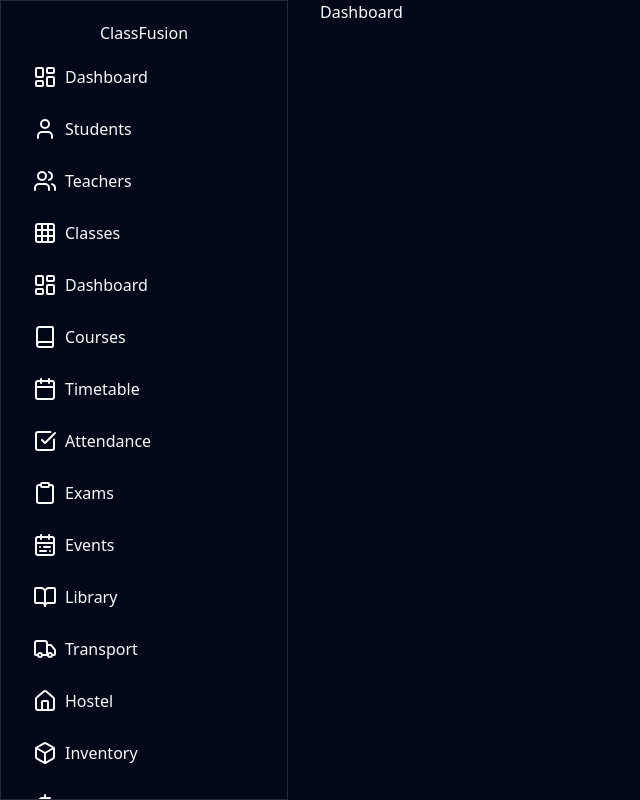
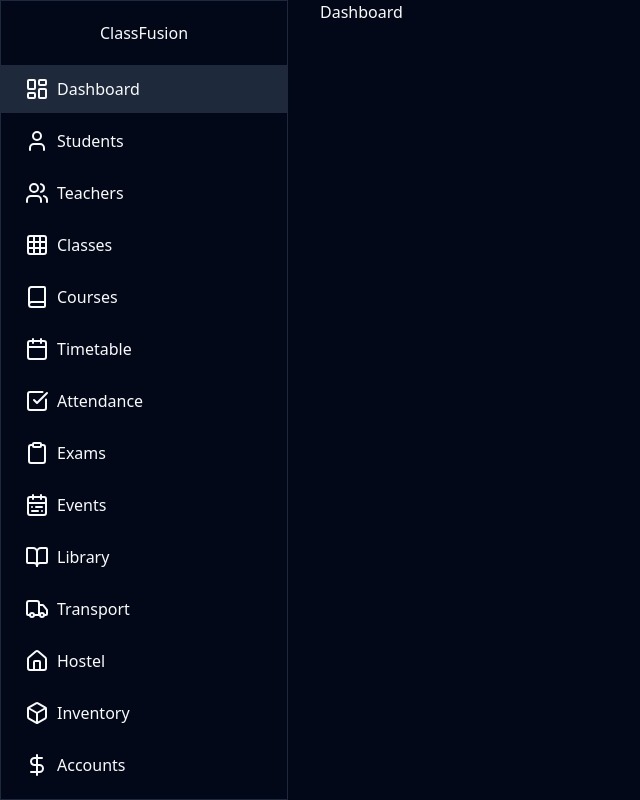
Before and after one commit to hariprasatham/school-management-system, a React (Vite) app in the folder frontend/: page / in a window 1280 px wide. Shown: the whole page, without its empty margins (0-640 px from the left). Built offline with nearby package versions, Linux system fonts and the light colour scheme.

Commit message:
nav selection issue resolved

```diff
--- a/frontend/src/components/Sidebar.tsx
+++ b/frontend/src/components/Sidebar.tsx
@@ -1,17 +1,16 @@
-import { sidelinks } from "@/data/sidelinks";
+import { sidelinks, SideLink } from "@/data/sidelinks";
 import { Link } from "react-router-dom";
+
+import useCheckActiveNav from "@/hooks/useCheckActiveNav";
 
 const Sidebar = () => {
   return (
     <aside className=" fixed top-0 left-0 w-72 h-full overflow-y-auto bg-background border">
       <div>
         <h2 className="text-center mt-5">ClassFusion</h2>
-        <nav className="grid gap-1 mt-5 px-2 ">
+        <nav className="grid gap-1 mt-5 ">
           {sidelinks?.map((link) => (
-            <Link to={link?.href} className="h-12 flex justify-start text-wrap rounded-none px-6">
-              <div className="mr-2">{link?.icon}</div>
-             {link?.title}
-            </Link>
+            <NavLink key={link?.href + link?.title} {...link} />
           ))}
         </nav>
       </div>
@@ -20,3 +19,21 @@
 };
 
 export default Sidebar;
+
+const NavLink = ({ title, icon, href }: SideLink) => {
+  const { checkActiveNav } = useCheckActiveNav();
+
+  const isActive = checkActiveNav(href);
+
+  return (
+    <Link
+      to={href}
+      className={`h-12 flex justify-start items-center text-wrap rounded-none px-6 ${
+        isActive ? "bg-secondary text-secondary-foreground shadow-sm hover:bg-secondary/80" : "hover:bg-accent hover:text-accent-foreground"
+      }`}
+    >
+      <div className="mr-2">{icon}</div>
+      {title}
+    </Link>
+  );
+};
--- a/frontend/src/data/sidelinks.tsx
+++ b/frontend/src/data/sidelinks.tsx
@@ -31,11 +31,6 @@
         title: "Classes",
         href: "/classes",
         icon: <Grid />
-    },
-    {
-        title: "Dashboard",
-        href: "/",
-        icon: <LayoutDashboard />
     },
     {
         title: "Courses",
--- /dev/null
+++ b/frontend/src/hooks/useCheckActiveNav.tsx
@@ -0,0 +1,15 @@
+import { useLocation } from 'react-router-dom'
+
+export default function useCheckActiveNav() {
+  const { pathname } = useLocation()
+
+  const checkActiveNav = (nav: string) => {
+    const pathArray = pathname.split('/').filter((item) => item !== '')
+
+    if (nav === '/' && pathArray.length < 1) return true
+
+    return pathArray.includes(nav.replace(/^\//, ''))
+  }
+
+  return { checkActiveNav }
+}
```
